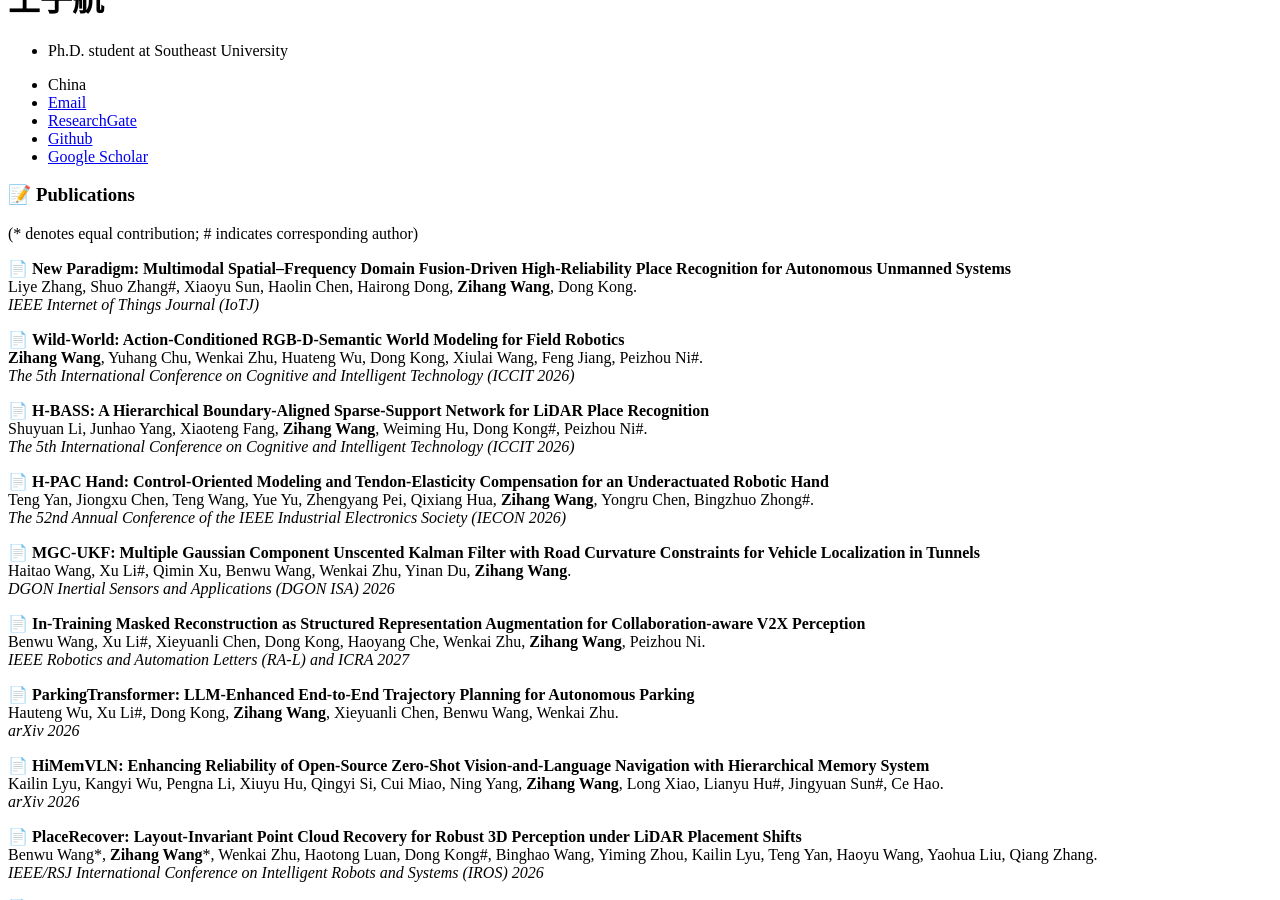
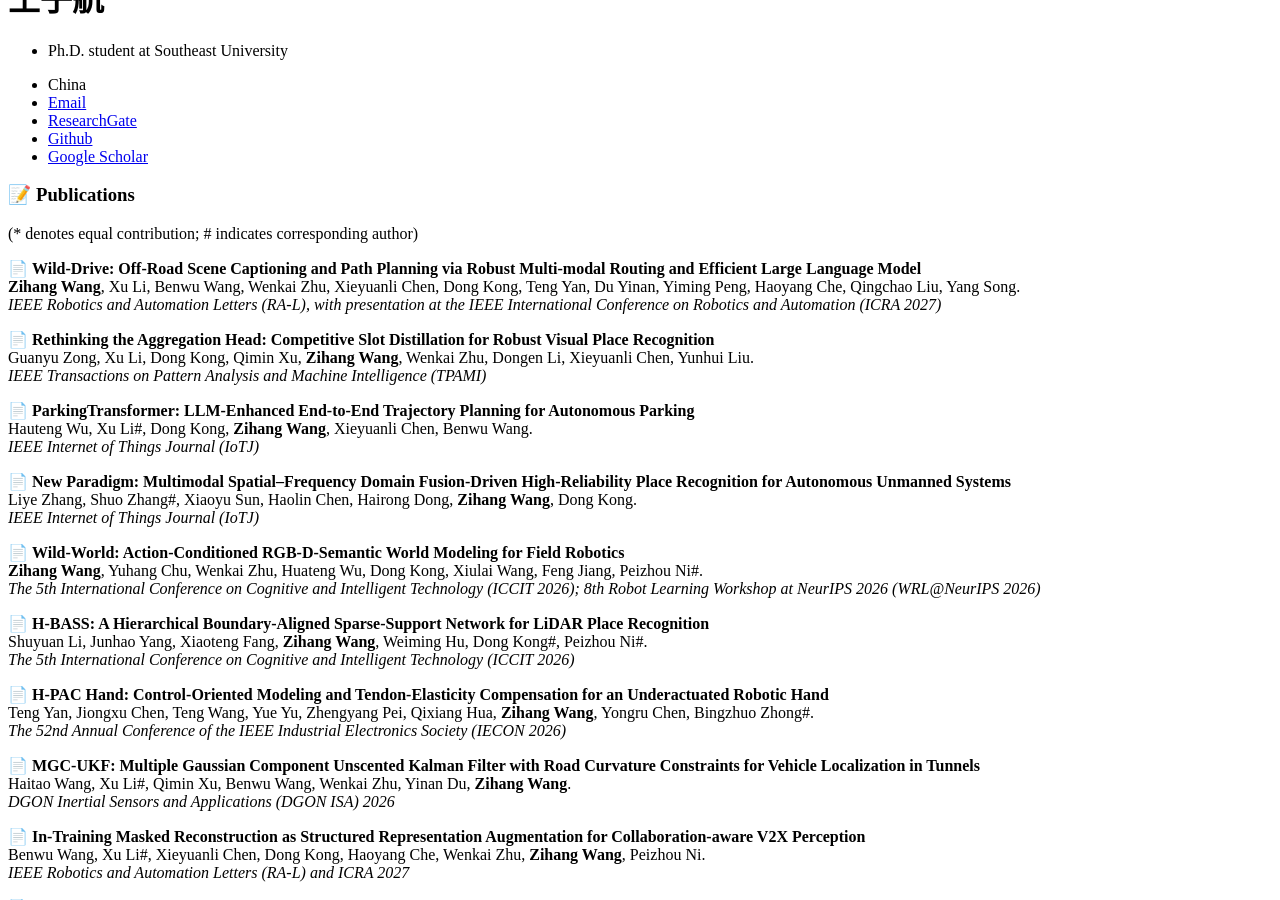
Before and after one commit to wangzihanggg/wangzihanggg.github.io, a Jekyll site: the page built from _pages/includes/pub.md, in a window 1280 px wide and 900 px high, scrolled down 308 px. Built offline with Jekyll 4.4.1, drawn with Linux system fonts in a browser that asks for light colours; our own code applies the rules of GitHub Pages for plain Markdown files.

Commit message:
Revise publication entries and add conference details
Updated publication details and added conference information for clarity.

```diff
--- a/_pages/includes/pub.md
+++ b/_pages/includes/pub.md
@@ -4,6 +4,25 @@
 (* denotes equal contribution; # indicates corresponding author)
 
 <div class="paper-text">
+
+<p> 📄
+  <strong>Wild-Drive: Off-Road Scene Captioning and Path Planning via Robust Multi-modal Routing and Efficient Large Language Model</strong><br>
+  <strong>Zihang Wang</strong>, Xu Li, Benwu Wang, Wenkai Zhu, Xieyuanli Chen, Dong Kong, Teng Yan, Du Yinan, Yiming Peng, Haoyang Che, Qingchao Liu, Yang Song.<br>
+  <em>IEEE Robotics and Automation Letters (RA-L), with presentation at the IEEE International Conference on Robotics and Automation (ICRA 2027)</em>
+</p>
+
+<p> 📄
+  <strong>Rethinking the Aggregation Head: Competitive Slot Distillation for Robust Visual Place Recognition</strong><br>
+  Guanyu Zong, Xu Li, Dong Kong, Qimin Xu, <strong>Zihang Wang</strong>, Wenkai Zhu, Dongen Li, Xieyuanli Chen, Yunhui Liu.<br>
+  <em>IEEE Transactions on Pattern Analysis and Machine Intelligence (TPAMI)</em>
+</p>
+
+<p>
+  📄 <strong>ParkingTransformer: LLM-Enhanced End-to-End Trajectory Planning for Autonomous Parking</strong><br>
+  Hauteng Wu, Xu Li#, Dong Kong, <strong>Zihang Wang</strong>, Xieyuanli Chen, Benwu Wang.<br>
+  <em>IEEE Internet of Things Journal (IoTJ)</em>
+</p>
+
 <p> 📄
   <strong>New Paradigm: Multimodal Spatial–Frequency Domain Fusion-Driven High-Reliability Place Recognition for Autonomous Unmanned Systems</strong><br>
   Liye Zhang, Shuo Zhang#, Xiaoyu Sun, Haolin Chen, Hairong Dong, <strong>Zihang Wang</strong>, Dong Kong.<br>
@@ -13,7 +32,7 @@
 <p> 📄
   <strong>Wild-World: Action-Conditioned RGB-D-Semantic World Modeling for Field Robotics</strong><br>
   <strong>Zihang Wang</strong>, Yuhang Chu, Wenkai Zhu, Huateng Wu, Dong Kong, Xiulai Wang, Feng Jiang, Peizhou Ni#.<br>
-  <em>The 5th International Conference on Cognitive and Intelligent Technology (ICCIT 2026)</em>
+  <em>The 5th International Conference on Cognitive and Intelligent Technology (ICCIT 2026); 8th Robot Learning Workshop at NeurIPS 2026 (WRL@NeurIPS 2026)</em>
 </p>
 
 <p> 📄
@@ -38,12 +57,6 @@
   <strong>In-Training Masked Reconstruction as Structured Representation Augmentation for Collaboration-aware V2X Perception</strong><br>
   Benwu Wang, Xu Li#, Xieyuanli Chen, Dong Kong, Haoyang Che, Wenkai Zhu, <strong>Zihang Wang</strong>, Peizhou Ni.<br>
   <em>IEEE Robotics and Automation Letters (RA-L) and ICRA 2027</em>
-</p>
-
-<p>
-  📄 <strong>ParkingTransformer: LLM-Enhanced End-to-End Trajectory Planning for Autonomous Parking</strong><br>
-  Hauteng Wu, Xu Li#, Dong Kong, <strong>Zihang Wang</strong>, Xieyuanli Chen, Benwu Wang, Wenkai Zhu.<br>
-  <em>arXiv 2026</em>
 </p>
 
 <p>
```
